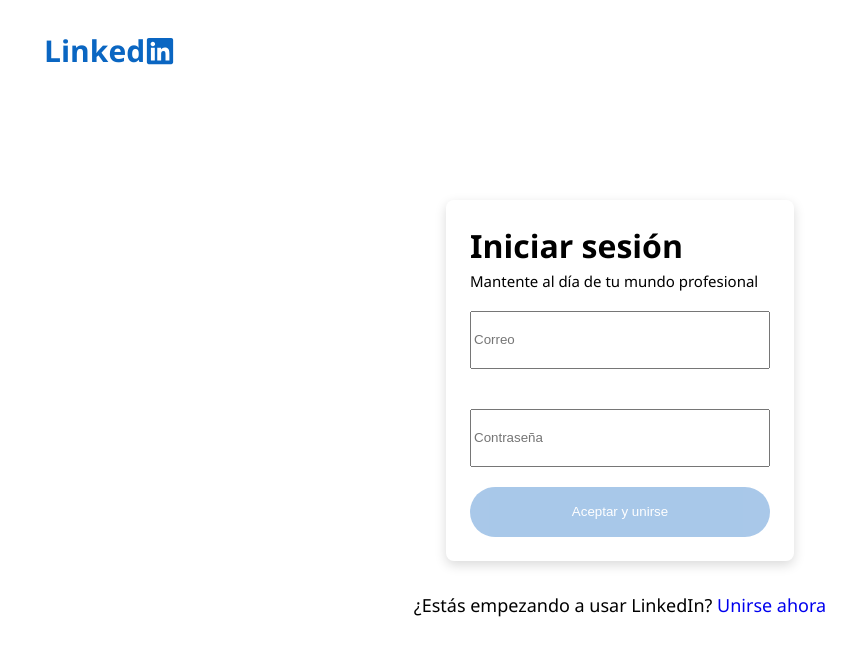
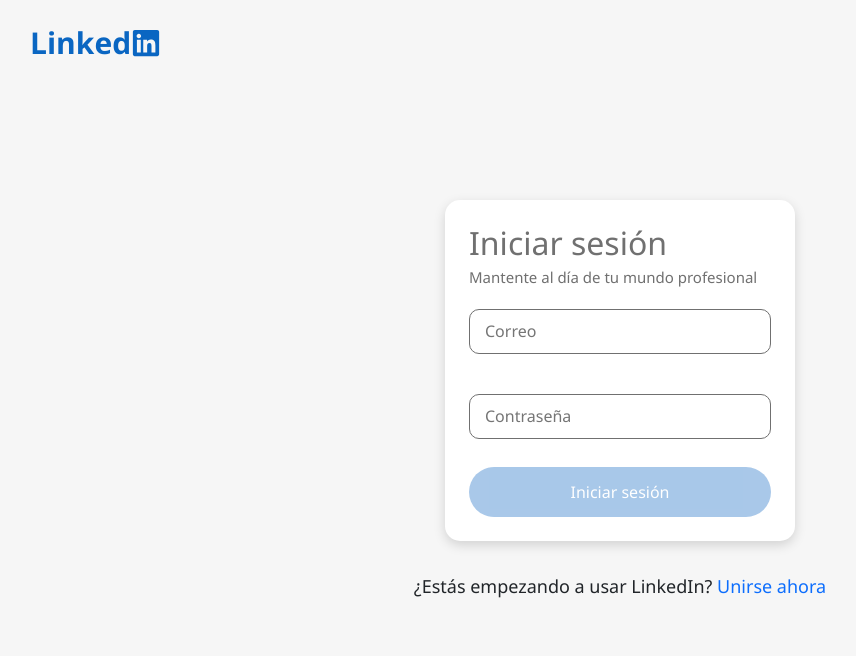
Before and after one commit to douglas-camargo/programacion_web, a plain HTML site: page html/inicioSesion.html in a window 1280 px wide. Shown: the whole page, without its empty margins (20-876 px from the left). Drawn offline with nearby package versions, Linux system fonts and the light colour scheme.

Commit message:
estilos de inisio de sesion mejorados

```diff
--- a/css/inicioSesion.css
+++ b/css/inicioSesion.css
@@ -1,5 +1,6 @@
 .body_login{
   font-family: "Segoe UI", Arial, sans-serif;
+  background-color: #F6F6F6;
 }
 .contenedor_principal_login{
   width: 100%;
@@ -10,17 +11,18 @@
   min-height: 100vh;
 }
 .sub_contenedor_principal_login{
+  background-color: #FFFFFF;
   box-shadow: 0 4px 12px rgb(0 0 0 / 15%);
-  width: 300px;
+  width: 350px;
   padding: 24px;
-  border-radius: 8px;
+  border-radius: 15px;
 }
 .sub_contenedor_header{
   display: flex;
   align-items: center;
   position: absolute;
-  top: 0%;
-  left: 5%;
+  top: 20px;
+  left: 50px;
 }
 .linkedin{
   font-size: 30px;
@@ -36,8 +38,10 @@
   margin: 0;
   padding-bottom: 4px;
   font-size: 32px;
+  color: #707070;
 }
 .sub_titulo{
+  color: #707070;
   margin: 0;
   font-size: 15px;
 }
@@ -47,8 +51,19 @@
   justify-content: space-around;
 }
 .inputs_login{
-  height: 52px;
+  height: 45px;
   margin: 20px 0;
+  border-radius: 10px;
+  border: 1px solid #707070;
+  padding-right: 15px;
+  padding-left: 15px;
+  width: 100%;
+}
+.advertencia_inicio_sesion{
+  font-size: 12px;
+  position: absolute;
+  top: 65px;
+  left: 10px;
 }
 .boton_iniciar_sesion{
   border-radius: 30px;
--- a/css/registro.css
+++ b/css/registro.css
@@ -75,6 +75,7 @@
 .politicas_y_condiciones{
   font-weight: 600;
   font-size: 13px;
+  color: #707070;
 }
 .boton_aceptar{
   border-radius: 30px;
--- a/html/inicioSesion.html
+++ b/html/inicioSesion.html
@@ -5,12 +5,13 @@
   <meta http-equiv="X-UA-Compatible" content="IE=edge">
   <meta name="viewport" content="width=device-width, initial-scale=1.0">
   <link rel="stylesheet" href="../css/inicioSesion.css">
+  <link href="https://cdn.jsdelivr.net/npm/bootstrap@5.0.2/dist/css/bootstrap.min.css" rel="stylesheet" integrity="sha384-EVSTQN3/azprG1Anm3QDgpJLIm9Nao0Yz1ztcQTwFspd3yD65VohhpuuCOmLASjC" crossorigin="anonymous">
   <title>Iniciar sesión</title>
 </head>
 <body class="body_login">
   <div class="contenedor_principal_login">
     <div class="sub_contenedor_header">
-      <p class="linkedin">Linked</p>
+      <p class="linkedin mb-0">Linked</p>
       <img src="../img/linkedin.svg" alt="" class="icono_linkedin">
     </div>
     <div class="sub_contenedor_principal_login">
@@ -18,17 +19,22 @@
       <p class="sub_titulo">Mantente al día de tu mundo profesional</p>
       <form id="formularioInicioSesion" class="">
         <div class="contenedor_inputs_login">
-          <input type="text" class="inputs_login" name="correo_login" id="correo_login" placeholder="Correo">
-          <span class="advertencia_inicio_sesion" id="advertenciaCorreo"></span>
-          <input type="password" class="inputs_login" name="password" id="password" placeholder="Contraseña" autocomplete="off" autocapitalize="off" autocorrect="off">
-          <span class="advertencia_inicio_sesion" id="advertenciaContraseña"></span>
+         <div class="position-relative">
+            <input type="text" class="inputs_login" name="correo_login" id="correo_login" placeholder="Correo">
+            <span class="advertencia_inicio_sesion text-warning" id="advertenciaCorreo"></span>
+         </div>
+          <div class="position-relative">
+            <input type="password" class="inputs_login" name="password" id="password" placeholder="Contraseña" autocomplete="off" autocapitalize="off" autocorrect="off">
+            <span class="advertencia_inicio_sesion text-warning" id="advertenciaContraseña"></span>
+          </div>
         </div>
-        <button id="botonIniciarSesion" class="boton_iniciar_sesion" disabled>Aceptar y unirse</button>
+        <button id="botonIniciarSesion" class="boton_iniciar_sesion mt-2" disabled>Iniciar sesión</button>
       </form>
     </div>
     <div class="volver_al_registro">¿Estás empezando a usar LinkedIn? <a href="/registro.html" class="ancla_login">Unirse ahora</a></div>
   </div>
 
   <script src="/js/inicioSesion.js"></script>
+  <script src="https://cdn.jsdelivr.net/npm/bootstrap@5.0.2/dist/js/bootstrap.bundle.min.js" integrity="sha384-MrcW6ZMFYlzcLA8Nl+NtUVF0sA7MsXsP1UyJoMp4YLEuNSfAP+JcXn/tWtIaxVXM" crossorigin="anonymous"></script>
 </body>
 </html>
```
